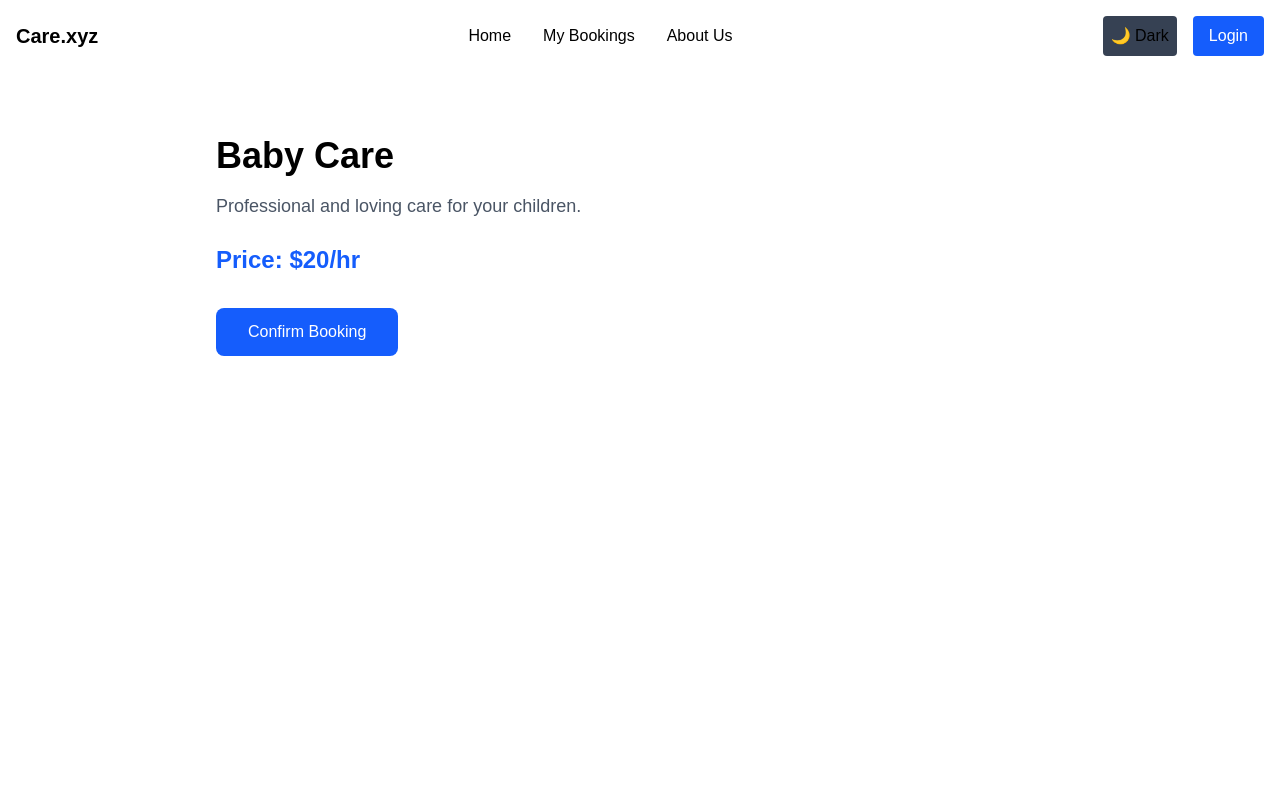
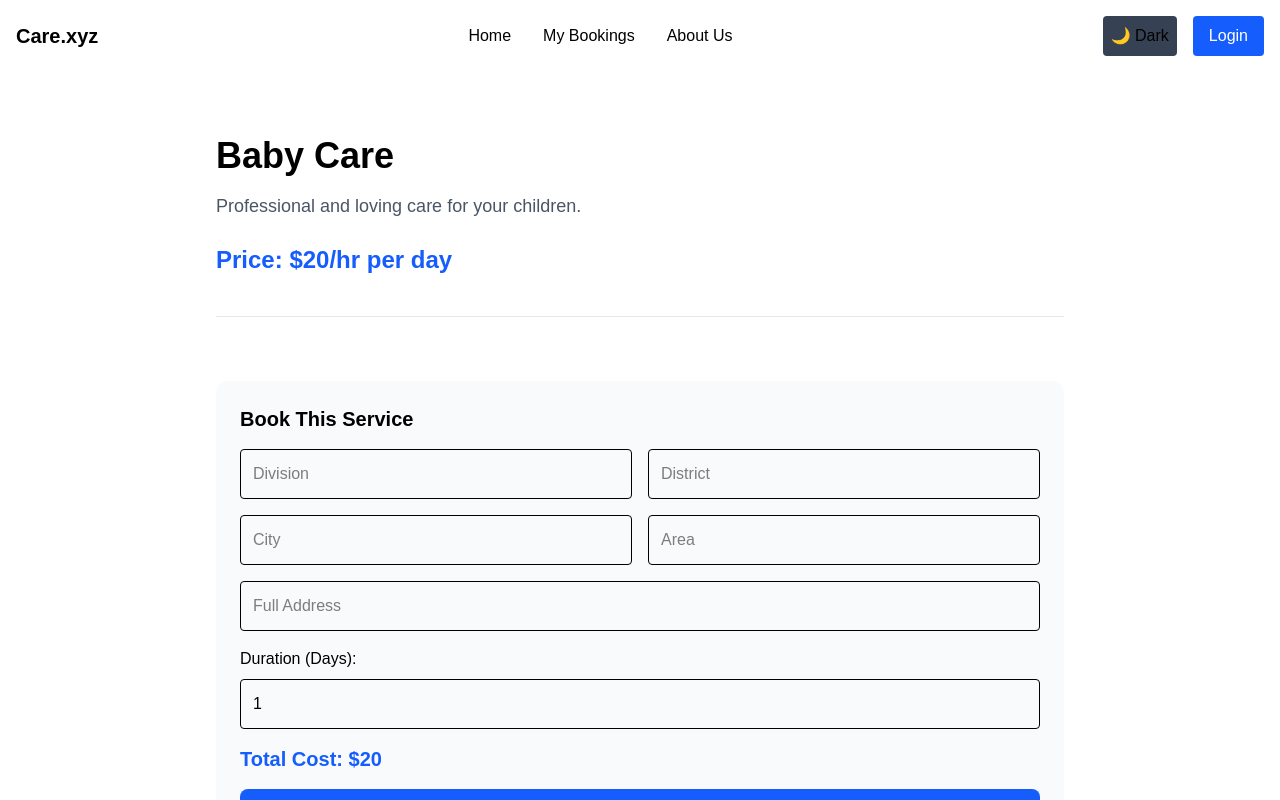
Before and after one commit to mostakim8/care-xyz, a Next.js app: page /service/1 in a window 1280 px wide. Shown: the top 800 px of the page. Built offline with nearby package versions, Linux system fonts and the light colour scheme.

Commit message:
add booking form

```diff
--- /dev/null
+++ b/app/contact/page.tsx
@@ -0,0 +1,66 @@
+"use client";
+
+export default function ContactUs() {
+  const handleSubmit = (e: React.FormEvent) => {
+    e.preventDefault();
+    alert("Thank you for your message! We will get back to you soon.");
+  };
+
+  return (
+    <div className="max-w-4xl mx-auto py-16 px-6 transition-colors duration-300">
+      <h1 className="text-4xl font-bold mb-8 text-black dark:text-white">
+        Contact Us
+      </h1>
+
+      <div className="grid md:grid-cols-2 gap-12">
+        {/* Contact Info */}
+        <div className="space-y-6">
+          <p className="text-gray-600 dark:text-gray-300 leading-relaxed">
+            Have questions or need assistance? Our team is here to help you
+            24/7. Feel free to reach out to us through the form or our contact
+            details.
+          </p>
+          <div className="text-gray-600 dark:text-gray-300">
+            <p>
+              <strong>Email:</strong> support@care.xyz
+            </p>
+            <p>
+              <strong>Phone:</strong> +880 1234-567890
+            </p>
+            <p>
+              <strong>Address:</strong> Dhaka, Bangladesh
+            </p>
+          </div>
+        </div>
+
+        {/* Contact Form */}
+        <form onSubmit={handleSubmit} className="space-y-4">
+          <input
+            type="text"
+            placeholder="Your Name"
+            className="w-full p-3 rounded-lg border border-gray-300 dark:border-gray-700 bg-transparent text-black dark:text-white focus:outline-none focus:ring-2 focus:ring-blue-600"
+            required
+          />
+          <input
+            type="email"
+            placeholder="Your Email"
+            className="w-full p-3 rounded-lg border border-gray-300 dark:border-gray-700 bg-transparent text-black dark:text-white focus:outline-none focus:ring-2 focus:ring-blue-600"
+            required
+          />
+          <textarea
+            placeholder="Your Message"
+            rows={4}
+            className="w-full p-3 rounded-lg border border-gray-300 dark:border-gray-700 bg-transparent text-black dark:text-white focus:outline-none focus:ring-2 focus:ring-blue-600"
+            required
+          ></textarea>
+          <button
+            type="submit"
+            className="w-full bg-blue-600 text-white py-3 rounded-lg hover:bg-blue-700 cursor-pointer transition"
+          >
+            Send Message
+          </button>
+        </form>
+      </div>
+    </div>
+  );
+}
--- a/app/layout.tsx
+++ b/app/layout.tsx
@@ -2,9 +2,9 @@ import type { Metadata } from "next";
 import { Geist, Geist_Mono } from "next/font/google";
 import "./globals.css";
 import Navbar from "@/components/Navbar";
+import Footer from "@/components/Footer"; // ফুটার ইমপোর্ট করুন
 import { ThemeProvider } from "@/components/ThemeProvider";
 
-// এই ডিফিনিশনগুলো অবশ্যই RootLayout এর বাইরে হতে হবে
 const geistSans = Geist({
   variable: "--font-geist-sans",
   subsets: ["latin"],
@@ -32,9 +32,11 @@ export default function RootLayout({
       >
         <ThemeProvider>
           <Navbar />
+          {/* Footer টি এখানে যোগ করা হলো */}
           <main className="min-h-screen bg-white dark:bg-black text-black dark:text-white transition-colors duration-300">
             {children}
           </main>
+          <Footer />
         </ThemeProvider>
       </body>
     </html>
--- /dev/null
+++ b/app/login/page.tsx
@@ -0,0 +1,37 @@
+"use client";
+import Link from "next/link";
+
+export default function Login() {
+  return (
+    <div className="min-h-screen flex items-center justify-center py-12 px-6">
+      <div className="w-full max-w-md bg-white dark:bg-gray-900 p-8 rounded-xl shadow-lg border border-gray-200 dark:border-gray-800">
+        <h2 className="text-3xl font-bold mb-6 text-center text-black dark:text-white">
+          Login
+        </h2>
+        <form className="space-y-4">
+          <input
+            type="email"
+            placeholder="Email"
+            className="w-full p-3 rounded-lg border dark:bg-gray-800 dark:border-gray-700"
+            required
+          />
+          <input
+            type="password"
+            placeholder="Password"
+            className="w-full p-3 rounded-lg border dark:bg-gray-800 dark:border-gray-700"
+            required
+          />
+          <button className="w-full bg-blue-600 text-white py-3 rounded-lg hover:bg-blue-700 transition">
+            Sign In
+          </button>
+        </form>
+        <p className="mt-4 text-center text-gray-600 dark:text-gray-400">
+          Don't have an account?{" "}
+          <Link href="/register" className="text-blue-600 font-semibold">
+            Register
+          </Link>
+        </p>
+      </div>
+    </div>
+  );
+}
--- a/app/service/[id]/page.tsx
+++ b/app/service/[id]/page.tsx
@@ -1,26 +1,27 @@
-"use client"; // এটি যোগ করেছি কারণ আমরা এখন ইন্টারঅ্যাক্টিভিটি (onClick) ব্যবহার করছি
+"use client";
 import { services } from "@/data/services";
 import { notFound } from "next/navigation";
-import { use } from "react"; // Next.js 15+ এ params হ্যান্ডেল করার জন্য
+import { use } from "react";
+import BookingForm from "@/components/BookingForm"; // নতুন ফর্মটি ইমপোর্ট করুন
 
 export default function ServiceDetails({
   params,
 }: {
-  params: Promise<{ id: string }>; // params এখন Promise টাইপ
+  params: Promise<{ id: string }>;
 }) {
-  const { id } = use(params); // use() হুক দিয়ে প্যারামস আনছি
+  const { id } = use(params);
   const service = services.find((s) => s.id === id);
 
   if (!service) {
     notFound();
   }
 
-  const handleBooking = () => {
-    alert(`Successfully booked: ${service.title}`);
-  };
+  // সার্ভিস প্রাইস থেকে সংখ্যা বের করার ফাংশন (যেমন: "$50" থেকে "50")
+  const priceValue = parseInt(service.price.replace(/[^0-9]/g, "")) || 0;
 
   return (
     <div className="max-w-4xl mx-auto py-16 px-6 bg-white dark:bg-black transition-colors duration-300">
+      {/* সার্ভিস ইনফরমেশন */}
       <h1 className="text-4xl font-bold mb-4 text-black dark:text-white">
         {service.title}
       </h1>
@@ -28,16 +29,13 @@ export default function ServiceDetails({
         {service.desc}
       </p>
       <p className="text-2xl font-semibold text-blue-600 dark:text-blue-400 mb-8">
-        Price: {service.price}
+        Price: {service.price} per day
       </p>
 
-      {/* কনফার্ম বুকিং বাটন এখন ডাইনামিক */}
-      <button
-        onClick={handleBooking}
-        className="bg-blue-600 text-white px-8 py-3 rounded-lg hover:bg-blue-700 cursor-pointer transition-colors duration-300"
-      >
-        Confirm Booking
-      </button>
+      {/* ডাইনামিক বুকিং ফর্ম */}
+      <div className="mt-10 border-t border-gray-200 dark:border-gray-800 pt-8">
+        <BookingForm pricePerDay={priceValue} />
+      </div>
     </div>
   );
 }
--- /dev/null
+++ b/components/BookingForm.tsx
@@ -0,0 +1,81 @@
+"use client";
+import { useState } from "react";
+
+export default function BookingForm({ pricePerDay }: { pricePerDay: number }) {
+  const [duration, setDuration] = useState(1);
+  const totalCost = duration * pricePerDay;
+
+  const handleSubmit = (e: React.FormEvent) => {
+    e.preventDefault();
+    alert(`Booking Confirmed! Total Cost: $${totalCost}`);
+  };
+
+  return (
+    <form
+      onSubmit={handleSubmit}
+      className="bg-gray-50 dark:bg-gray-800 p-6 rounded-xl space-y-4 mt-8"
+    >
+      <h3 className="text-xl font-bold mb-4 text-black dark:text-white">
+        Book This Service
+      </h3>
+
+      {/* Location Fields */}
+      <div className="grid grid-cols-2 gap-4">
+        <input
+          type="text"
+          placeholder="Division"
+          className="p-3 rounded border dark:bg-gray-900"
+          required
+        />
+        <input
+          type="text"
+          placeholder="District"
+          className="p-3 rounded border dark:bg-gray-900"
+          required
+        />
+        <input
+          type="text"
+          placeholder="City"
+          className="p-3 rounded border dark:bg-gray-900"
+          required
+        />
+        <input
+          type="text"
+          placeholder="Area"
+          className="p-3 rounded border dark:bg-gray-900"
+          required
+        />
+      </div>
+
+      <input
+        type="text"
+        placeholder="Full Address"
+        className="w-full p-3 rounded border dark:bg-gray-900"
+        required
+      />
+
+      {/* Duration & Cost */}
+      <div>
+        <label className="block mb-2">Duration (Days):</label>
+        <input
+          type="number"
+          min="1"
+          value={duration}
+          onChange={(e) => setDuration(Number(e.target.value))}
+          className="w-full p-3 rounded border dark:bg-gray-900"
+        />
+      </div>
+
+      <div className="text-xl font-bold text-blue-600 dark:text-blue-400">
+        Total Cost: ${totalCost}
+      </div>
+
+      <button
+        type="submit"
+        className="w-full bg-blue-600 text-white py-3 rounded-lg hover:bg-blue-700"
+      >
+        Confirm Booking
+      </button>
+    </form>
+  );
+}
--- /dev/null
+++ b/components/Footer.tsx
@@ -0,0 +1,14 @@
+export default function Footer() {
+  return (
+    <footer className="bg-gray-100 dark:bg-gray-900 border-t border-gray-200 dark:border-gray-800 transition-colors duration-300">
+      <div className="container mx-auto px-6 py-8 text-center">
+        <p className="text-gray-600 dark:text-gray-400">
+          © {new Date().getFullYear()} Care.xyz. All rights reserved.
+        </p>
+        <p className="text-sm text-gray-500 dark:text-gray-500 mt-2">
+          Providing professional care for your loved ones with compassion.
+        </p>
+      </div>
+    </footer>
+  );
+}
--- a/components/Navbar.tsx
+++ b/components/Navbar.tsx
@@ -74,6 +74,12 @@ export default function Navbar() {
             About Us
           </Link>
           <Link
+            href="/contact"
+            className="hover:text-blue-600 dark:hover:text-blue-400"
+          >
+            Contact
+          </Link>
+          <Link
             href="/login"
             className="bg-blue-600 text-white mx-10 py-2 rounded"
             onClick={() => setIsOpen(false)}
```
Also changed, not shown: app/page.tsx (+9 -6 lines), app/register/page.tsx (added, +43 -0 lines).
